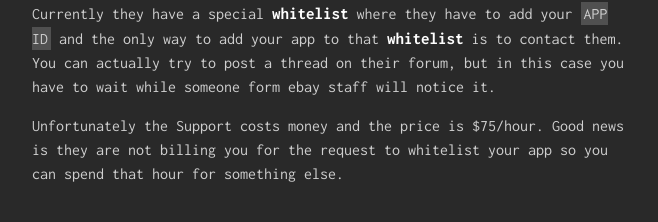
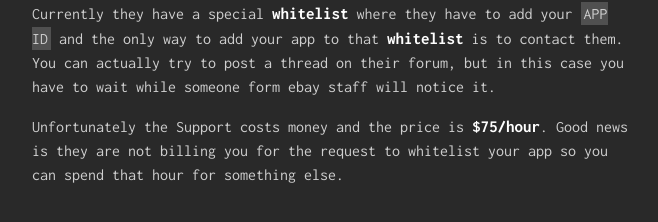
Before and after one commit to krydos/blog, a Jekyll site: the page built from _posts/2018-11-02-ebay-api-issues.md, in a window 1280 px wide. Shown: the part 359-581 px from the top of the page, without its empty margins (308-966 px from the left). Built offline with Jekyll 4.4.1, drawn with Linux system fonts in a browser that asks for light colours; comment, search, counter and statistics services are not loaded.

Commit message:
small update to the latest article

```diff
--- a/_posts/2018-11-02-ebay-api-issues.md
+++ b/_posts/2018-11-02-ebay-api-issues.md
@@ -10,4 +10,4 @@ If your web site isn't receiving the notifications from Ebay even though you hav
 Currently they have a special **whitelist** where they have to add your `APP ID` and the only way to add your app to that **whitelist** is to contact them.
 You can actually try to post a thread on their forum, but in this case you have to wait while someone form ebay staff will notice it.
 
-Unfortunately the Support costs money and the price is $75/hour. Good news is they are not billing you for the request to whitelist your app so you can spend that hour for something else.
+Unfortunately the Support costs money and the price is **$75/hour**. Good news is they are not billing you for the request to whitelist your app so you can spend that hour for something else.
```
